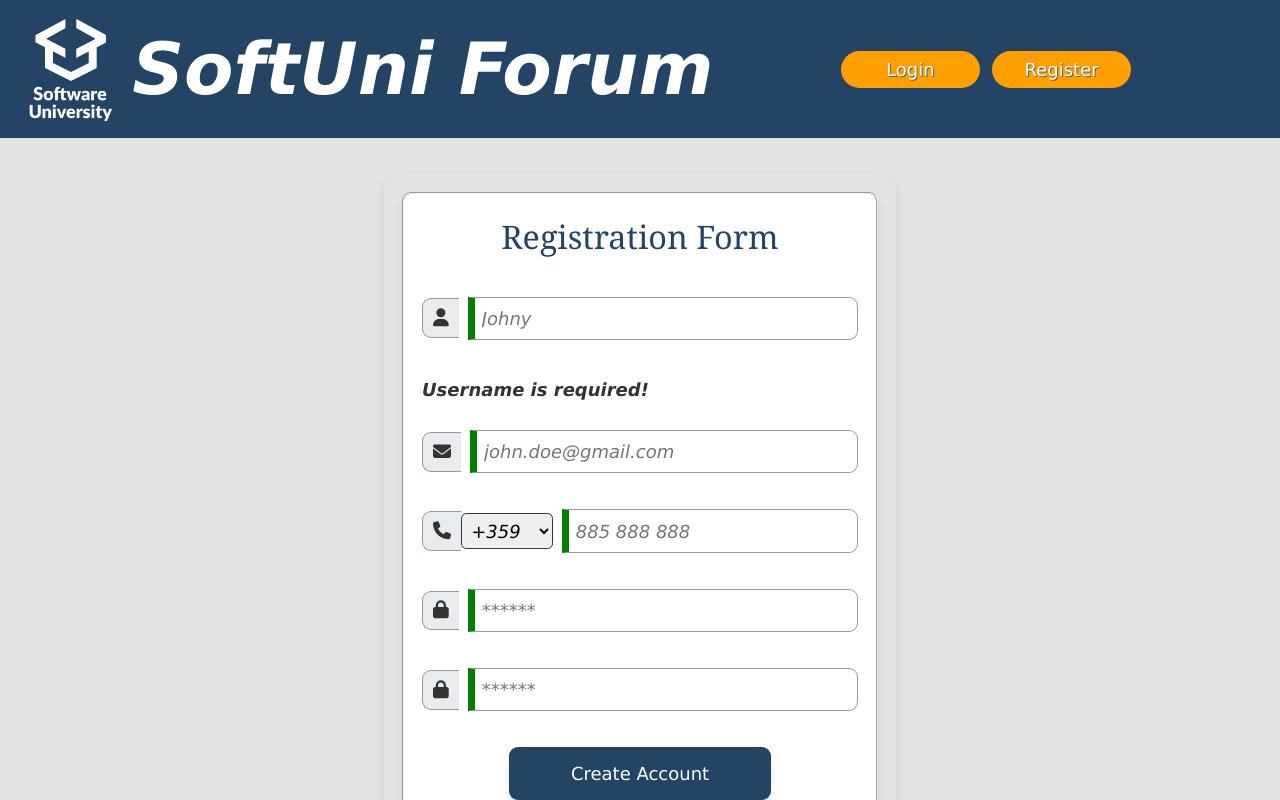
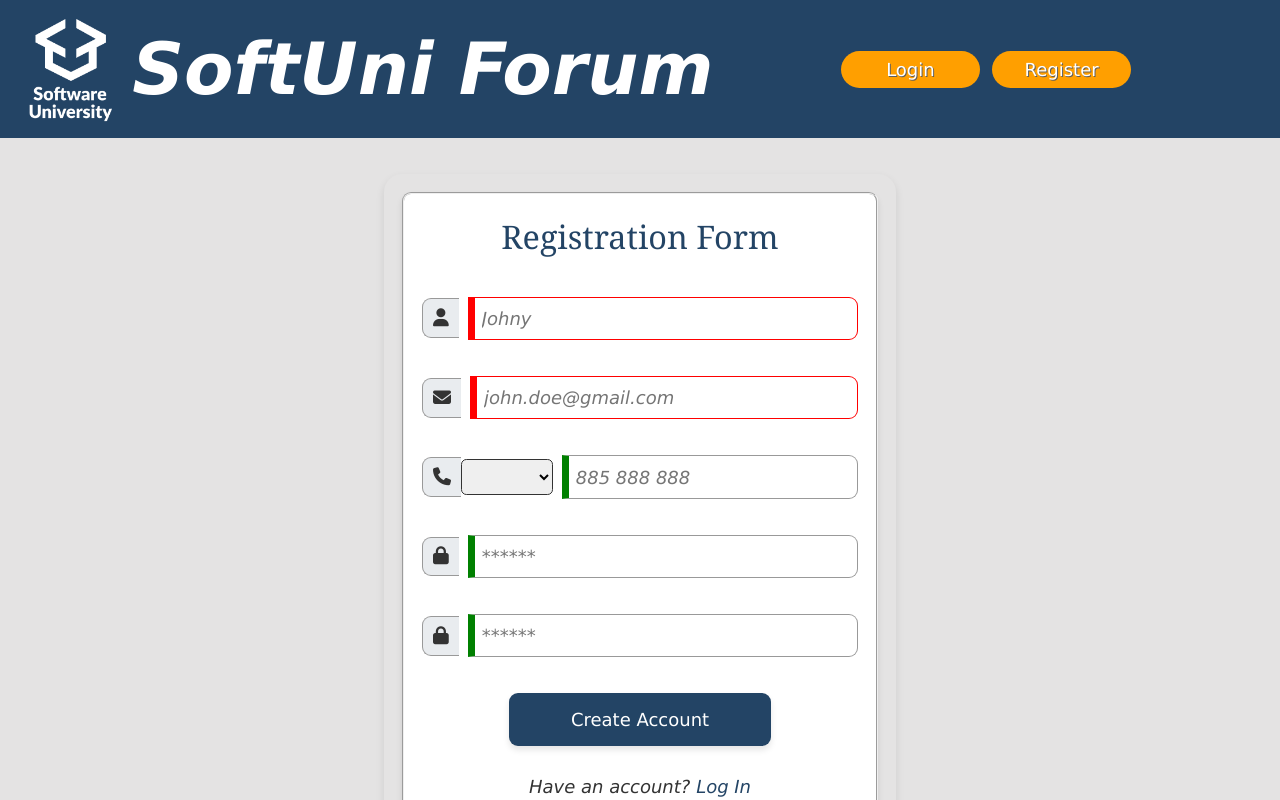
Before and after one commit to Teodor-Kostov/post-blog-angular, an Angular app: page /register in a window 1280 px wide. Shown: the top 800 px of the page. Built offline with nearby package versions, Linux system fonts and the light colour scheme.

Commit message:
Refine Login and Register Components, Add Emai and Password Directives

```diff
--- a/src/app/user/login/login.component.css
+++ b/src/app/user/login/login.component.css
@@ -99,12 +99,12 @@
 p.error {
     text-align: left;
     border-radius: 0.5em;
-    color: red;
+    color: red!important;
     padding-top: 0;
     font-weight: bold;
 }
 
 .input-error {
-    border-left-color: red;
-    border-color: red;
+    border-left-color: red!important;
+    border-color: red!important;
 }
--- a/src/app/user/login/login.component.html
+++ b/src/app/user/login/login.component.html
@@ -7,7 +7,7 @@
                 <p class="field field-icon">
                     <label for="email"><span><i class="fas fa-envelope"></i></span></label>
                     <input
-                    class="input-error"
+                    [class]="(emailInput.errors?.['required'] || emailInput.errors?.['Email'] ) ? 'input-error': '' "
                     type="email"
                     name="email"
                     ngModel
@@ -19,6 +19,7 @@
                     >
                 </p>
                 @if (emailInput.invalid && emailInput.touched) {
+                    <div>
                     @if (emailInput.errors?.['required']) {
                         <p class="error">
                     Email is required!
@@ -28,7 +29,7 @@
                     Email is not valid!
                 </p>
                     }
-
+                    </div>
                 }
 
 
@@ -37,20 +38,33 @@
                     <label for="password"><span><i class="fas fa-lock"></i></span></label>
                     <input
                     type="password"
+                    [class]="(passwortInput.errors?.['required'] || passwortInput.errors?.['minlength'] ) ? 'input-error': '' "
                     name="password"
                     ngModel
                     id="password"
                     placeholder="******"
-                    #passwortImput = "ngModel"
+                    #passwortInput = "ngModel"
                     required
+                    minlength="4"
                     >
                 </p>
-                <!-- <p class="error">
-                    Password is required!
-                </p>
-                <p class="error">
-                    Password must be at least 4 characters!
-                </p> -->
+                <div>
+                    @if (passwortInput.invalid && passwortInput.touched) {
+                        @if (passwortInput.errors?.['required']) {
+                            <p class="error">
+                            Password is required!
+                            </p>
+                        }
+                        @if (passwortInput.errors?.['minlength'] ) {
+                            <p class="error">
+                            Password must be at least 4 characters!
+                        </p>
+                        }
+                    }
+
+
+                </div>
+
 
                 <button>Login</button>
 
--- a/src/app/user/register/register.component.css
+++ b/src/app/user/register/register.component.css
@@ -99,12 +99,12 @@
 p.error {
     text-align: left;
     border-radius: 0.5em;
-    color: red;
+    color: red!important;
     padding-top: 0;
     font-weight: bold;
 }
 
 .input-error {
-    border-left-color: red;
-    border-color: red;
+    border-left-color: red!important;
+    border-color: red!important;
 }
--- a/src/app/user/register/register.component.html
+++ b/src/app/user/register/register.component.html
@@ -1,65 +1,145 @@
 <div class="container">
-        <form class="register" action="" method="post">
-
+  <form class="register" #form="ngForm" (ngSubmit)="register(form)">
     <fieldset>
       <h2>Registration Form</h2>
 
       <!-- username -->
       <p class="field field-icon">
-                    <label for="username"><span><i class="fas fa-user"></i></span></label>
-                    <input class="input-error" type="text" name="username" id="username" placeholder="Johny">
+        <label for="username"
+          ><span><i class="fas fa-user"></i></span
+        ></label>
+        <input
+          [class]="
+            usernameInput.errors?.['required'] ||
+            usernameInput.errors?.['minlength']
+              ? 'input-error'
+              : ''
+          "
+          type="text"
+          name="username"
+          id="username"
+          placeholder="Johny"
+          ngModel
+          #usernameInput="ngModel"
+          required
+          minlength="3"
+        />
       </p>
-                <p class="error">
-                    Username is required!
-                </p>
+      @if (usernameInput.invalid && usernameInput.touched) {
+        @if (usernameInput.errors?.["required"]) {
+          <p class="error">Username is required!</p>
+        }
+        @if (usernameInput.errors?.["minlength"]) {
+          <p class="error">Username must be at least 3 characters long!</p>
+        }
+      }
 
       <!-- email -->
       <p class="field field-icon">
-                    <label for="email"><span><i class="fas fa-envelope"></i></span></label>
-                    <input type="email" name="email" id="email" placeholder="john.doe@gmail.com">
+        <label for="email"
+          ><span><i class="fas fa-envelope"></i></span
+        ></label>
+        <input
+          type="email"
+          [class]="
+            emailInput.errors?.['required'] || emailInput.errors?.['Email']
+              ? 'input-error'
+              : ''
+          "
+          name="email"
+          id="email"
+          placeholder="john.doe@gmail.com"
+          ngModel
+          #emailInput="ngModel"
+          appEmail
+          required
+        />
       </p>
-                <!-- <p class="error">
-                    Email is required!
-                </p>
-                <p class="error">
-                    Email is not valid!
-                </p> -->
+      @if (emailInput.invalid && emailInput.touched) {
+        <div>
+          @if (emailInput.errors?.["required"]) {
+            <p class="error">Email is required!</p>
+          }
+          @if (emailInput.errors?.["Email"]) {
+            <p class="error">Email is not valid!</p>
+          }
+        </div>
+      }
 
       <!-- telephone -->
       <p class="field field-icon">
-                    <label for="tel"><span><i class="fas fa-phone"></i></span></label>
-                    <select name="select-tel" id="select-tel" class="tel">
+        <label for="tel"
+          ><span><i class="fas fa-phone"></i></span
+        ></label>
+        <select name="select-tel" id="select-tel" class="tel" ngModel>
           <option value="00359">+359</option>
         </select>
-                    <input type="text" name="tel" id="tel" placeholder="885 888 888">
+        <input
+          type="text"
+          name="tel"
+          id="tel"
+          placeholder="885 888 888"
+          ngModel
+          #telefonInput="ngModel"
+        />
       </p>
-
       <!-- password -->
+      <div
+        ngModelGroup="passwords"
+        #passwordsGroup="ngModelGroup"
+        appMatchPasswords
+      >
         <p class="field field-icon">
-                    <label for="password"><span><i class="fas fa-lock"></i></span></label>
-                    <input type="password" name="password" id="password" placeholder="******">
+          <label for="password"
+            ><span><i class="fas fa-lock"></i></span
+          ></label>
+          <input
+            type="password"
+            name="password"
+            id="password"
+            placeholder="******"
+            ngModel
+            [class.input-error]="passwordsGroup.invalid && passwordsGroup.touched"
+          />
         </p>
-                <!-- <p class="error">
-                    Password is required!
-                </p>
-                <p class="error">
-                    Password must be at least 4 characters!
-                </p> -->
 
         <!-- rePassword -->
         <p class="field field-icon">
-                    <label for="rePassword"><span><i class="fas fa-lock"></i></span></label>
-                    <input type="password" name="rePassword" id="rePassword" placeholder="******">
+          <label for="rePassword"
+            ><span><i class="fas fa-lock"></i></span
+          ></label>
+          <input
+            type="password"
+            name="rePassword"
+            id="rePassword"
+            placeholder="******"
+            ngModel
+            [class.input-error]="passwordsGroup.invalid && passwordsGroup.touched"
+          />
         </p>
-                <!-- <p class="error">Repeat Password does not match password!</p> -->
+        @if (passwordsGroup.invalid && passwordsGroup.touched) {
+          @if (passwordsGroup.errors?.["passwordPattern"]) {
+            <p class="error">
+              Password must be at least 5 characters (letters and digits only)!
+            </p>
+          }
+          @if (passwordsGroup.errors?.['passwordIsRequired']) {
+            <p class="error">
+                Password is required!
+            </p>
+          }
+          @if (passwordsGroup.errors?.["passwordMismatch"]) {
+            <p class="error">Repeat Password does not match password!</p>
+          }
+        }
+      </div>
 
-                <button disabled>Create Account</button>
+      <button [disabled]="form.invalid">Create Account</button>
 
       <p class="text-center">
         Have an account?
         <a routerLink="/login">Log In</a>
       </p>
-
     </fieldset>
   </form>
 </div>
--- a/src/app/user/register/register.component.ts
+++ b/src/app/user/register/register.component.ts
@@ -1,13 +1,29 @@
 import { Component } from '@angular/core';
 import { RouterLink } from '@angular/router';
+import { UserService } from '../user.service';
+import { FormsModule, NgForm } from '@angular/forms';
+import { EmailDirective } from '../../../directives/email.directive';
+import { MatchPasswordsDirective } from '../../../directives/match-passwords.directive';
 
 @Component({
   selector: 'app-register',
   standalone: true,
-  imports: [RouterLink],
+  imports: [RouterLink, FormsModule, EmailDirective, MatchPasswordsDirective],
   templateUrl: './register.component.html',
   styleUrl: './register.component.css'
 })
-export class RegisterComponent {
+export class RegisterComponent  {
+  constructor(private userService: UserService){
+
+  }
+
+  register(form: NgForm){
+    if(form.invalid){
+      return
+    }
+    console.log(form.value);
+
+
+  }
 
 }
--- a/src/app/utils/email.validator.ts
+++ b/src/app/utils/email.validator.ts
@@ -5,10 +5,6 @@
 
 export function emailvalidator(control: AbstractControl): ValidationErrors | null{
     const value = control.value as Maybe<string>
-
-    console.log(control);
-
-
     if (!value) {
     return null;
   }
--- /dev/null
+++ b/src/app/utils/match-password.validator.ts
@@ -0,0 +1,29 @@
+import { AbstractControl, ValidationErrors } from "@angular/forms";
+
+
+export function matchPasswordsValidator(control: AbstractControl): ValidationErrors | null{
+    const password = control.get('password')?.value;
+    const rePassword = control.get('rePassword')?.value;
+
+
+    const passPattern = /^[A-Za-z0-9]{5,}$/;
+
+
+    const isEmpty = !password || password.length === 0;
+
+    // Only validate pattern if not empty
+    const isPasswordValid = !isEmpty && passPattern.test(password);
+    const doPasswordsMatch = password === rePassword;
+
+    if (!isEmpty && isPasswordValid && doPasswordsMatch) {
+        return null;
+    }
+
+    return {
+      matchPasswords: true,
+      ...(isEmpty && { passwordIsRequired: true }),
+      ...(!isEmpty && !isPasswordValid && { passwordPattern: true }),
+      ...(!doPasswordsMatch && { passwordMismatch: true })
+    };
+
+}
--- /dev/null
+++ b/src/directives/match-passwords.directive.ts
@@ -0,0 +1,25 @@
+import { Directive } from '@angular/core';
+import { matchPasswordsValidator } from '../app/utils/match-password.validator';
+import { AbstractControl, NG_VALIDATORS, ValidationErrors, Validator } from '@angular/forms';
+
+@Directive({
+  selector: '[appMatchPasswords]',
+  standalone: true,
+  providers: [
+    {
+       provide: NG_VALIDATORS,
+      multi: true,
+      useExisting: MatchPasswordsDirective
+
+    }
+  ]
+})
+export class MatchPasswordsDirective implements Validator {
+
+  constructor() { }
+
+  validate(control: AbstractControl): ValidationErrors | null {
+    return matchPasswordsValidator(control)
+  }
+
+}
```
Lines whose indentation alone changed are shown as unchanged.
